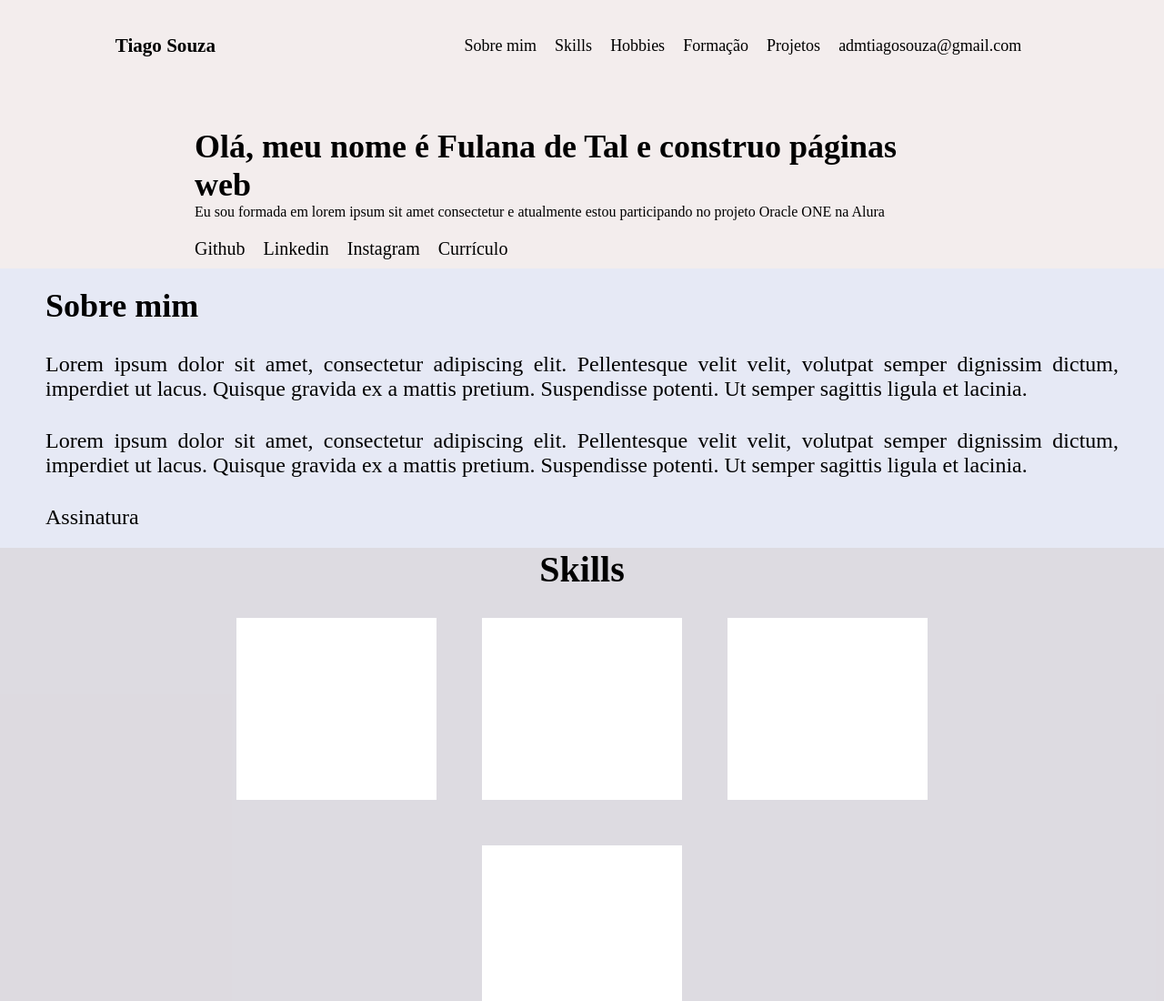
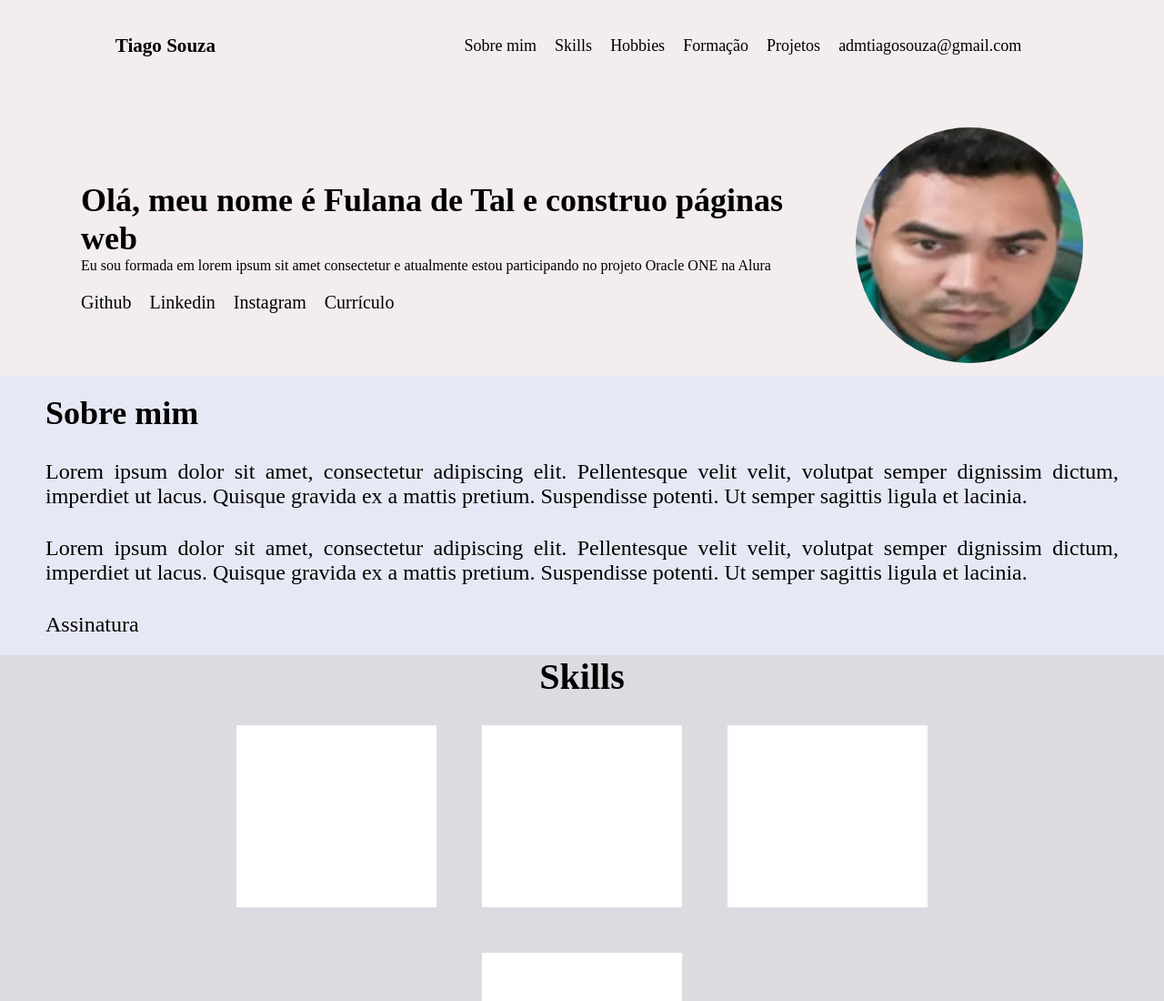
Before and after one commit to titicos/Portifolio, a plain HTML site: page index.html in a window 1280 px wide. Shown: the top 1100 px of the page at 91% size. Drawn offline with Linux system fonts and the light colour scheme; the site is published under a folder, as on GitHub Pages, so addresses that start at the root find nothing.

Commit message:
Update index.html

```diff
--- a/index.html
+++ b/index.html
@@ -52,7 +52,7 @@
 
         <div class="picture">
 
-            <img src="/foto.png" alt="" class="foto">
+            <img src="foto.png" alt="" class="foto">
 
         </div>
     </section>
```
